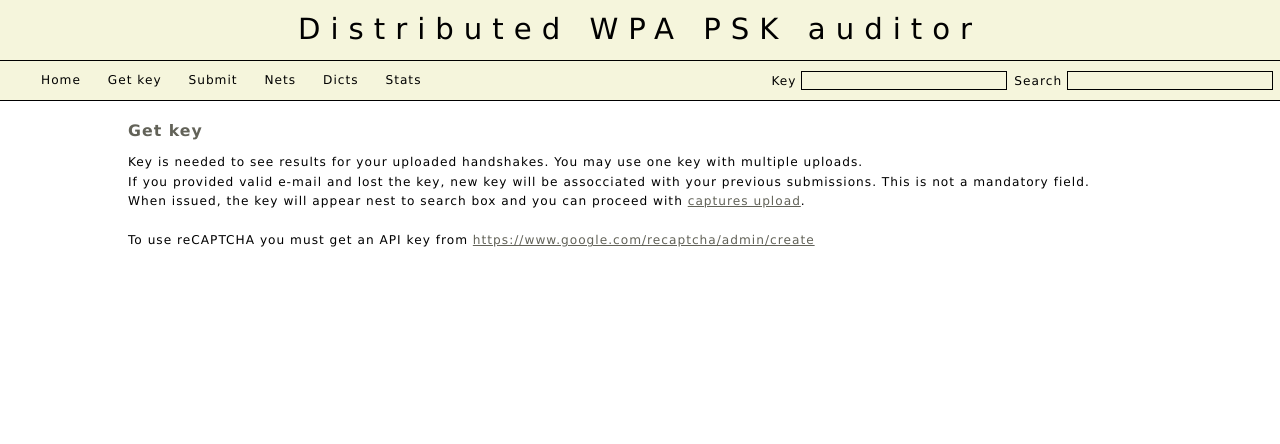
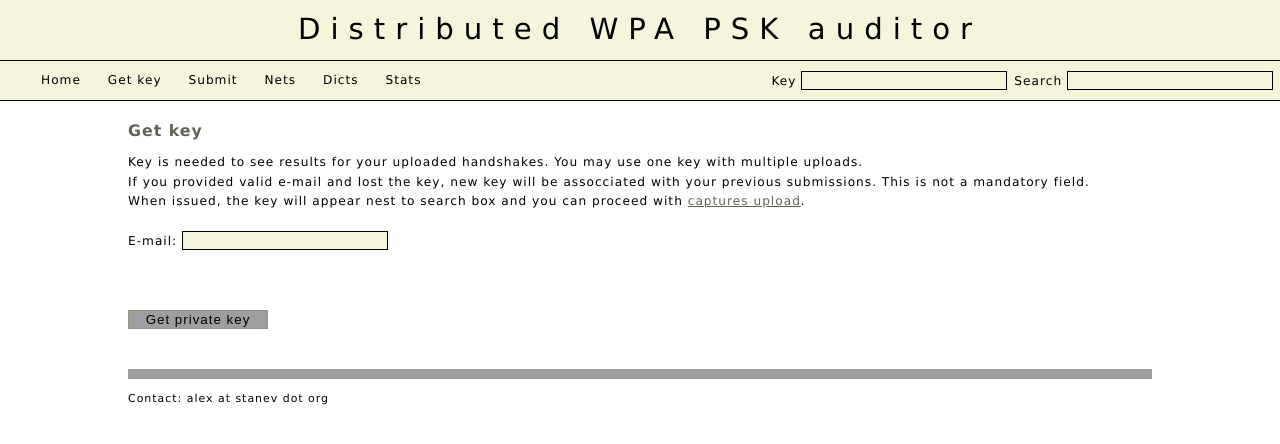
Before and after one commit to RealEnder/dwpa, a PHP site: page /?get_key in a window 1280 px wide. Shown: the top 444 px of the page. Run offline with PHP 8.4, Linux system fonts and the light colour scheme; some libraries are stand-ins or nearby versions; grey boxes are pictures that could not be loaded.

Commit message:
Implement reCAPTCHA v2 API

```diff
--- a/web/content/get_key.php
+++ b/web/content/get_key.php
@@ -1,29 +1,27 @@
 <h1>Get key</h1>
 <p>
 <?php
-if ($recap_resp->is_valid)
+if ($rec_valid) {
     echo 'Key issued. Make sure you keep it to access the results.';
-else {
+} else {
     if (isset($_COOKIE['key']))
         echo 'Key already issued.';
     else {
-        require_once('recaptchalib.php');
         echo '
 Key is needed to see results for your uploaded handshakes. You may use one key with multiple uploads.<br/>
 If you provided valid e-mail and lost the key, new key will be assocciated with your previous submissions. This is not a mandatory field.<br/>
 When issued, the key will appear nest to search box and you can proceed with <a href="?submit">captures upload</a>.
-<script type="text/javascript">
-    var RecaptchaOptions = {theme: "white"};
-</script>
-<form class="form" action="" method="post">';
-
-        echo recaptcha_get_html($publickey, $recap_resp->error);
-
-        echo '
+<script src="https://www.google.com/recaptcha/api.js"></script>
+<form class="form" action="" method="post">
 E-mail: <input class="searchinput" type="text" id="mail" name="mail" value="" />
 <br/><br/>
+<div class="g-recaptcha" data-sitekey="';
+echo $publickey;
+echo '"></div>
+<br/><br/>
 <input class="submitbutton" type="submit" value="Get private key" />
-</form>';
+</form>
+';
     }
 }
 ?>
--- a/web/index.php
+++ b/web/index.php
@@ -13,14 +13,36 @@ if (isset($_FILES['file'])) {
 }
 
 //User key actions
-if (isset($_POST['recaptcha_response_field'])) {
-    require_once('recaptchalib.php');
-    $recap_resp = recaptcha_check_answer ($privatekey,
-                                    $_SERVER['REMOTE_ADDR'],
-                                    $_POST['recaptcha_challenge_field'],
-                                    $_POST['recaptcha_response_field']);
+$rec_valid = false;
+if (isset($_POST['g-recaptcha-response'])) {
+    //Check reCAPTCHA
+    $handle = curl_init('https://www.google.com/recaptcha/api/siteverify');
+    $options = array(
+        CURLOPT_POST => true,
+        CURLOPT_POSTFIELDS => http_build_query(array(
+            'secret' => $privatekey,
+            'response' => $_POST['g-recaptcha-response'],
+            'remoteip' => $_SERVER['REMOTE_ADDR']
+        )),
+        CURLOPT_HTTPHEADER => array(
+            'Content-Type: application/x-www-form-urlencoded'
+        ),
+        CURLINFO_HEADER_OUT => false,
+        CURLOPT_HEADER => false,
+        CURLOPT_RETURNTRANSFER => true,
+        CURLOPT_SSL_VERIFYPEER => true
+    );
+    curl_setopt_array($handle, $options);
+    $response = curl_exec($handle);
+    curl_close($handle);
 
-    if ($recap_resp->is_valid) {
+    //Validate reCAPTCHA response
+    $responseData = json_decode($response, true);
+    if (isset($responseData['success']) && $responseData['success'] == true) {
+        $rec_valid = true;
+    }
+
+    if ($rec_valid) {
         require_once('db.php');
         require_once('common.php');
 
--- a/web/recaptchalib.php
+++ /dev/null
@@ -1,277 +0,0 @@
-<?php
-/*
- * This is a PHP library that handles calling reCAPTCHA.
- *    - Documentation and latest version
- *          http://recaptcha.net/plugins/php/
- *    - Get a reCAPTCHA API Key
- *          https://www.google.com/recaptcha/admin/create
- *    - Discussion group
- *          http://groups.google.com/group/recaptcha
- *
- * Copyright (c) 2007 reCAPTCHA -- http://recaptcha.net
- * AUTHORS:
- *   Mike Crawford
- *   Ben Maurer
- *
- * Permission is hereby granted, free of charge, to any person obtaining a copy
- * of this software and associated documentation files (the "Software"), to deal
- * in the Software without restriction, including without limitation the rights
- * to use, copy, modify, merge, publish, distribute, sublicense, and/or sell
- * copies of the Software, and to permit persons to whom the Software is
- * furnished to do so, subject to the following conditions:
- *
- * The above copyright notice and this permission notice shall be included in
- * all copies or substantial portions of the Software.
- *
- * THE SOFTWARE IS PROVIDED "AS IS", WITHOUT WARRANTY OF ANY KIND, EXPRESS OR
- * IMPLIED, INCLUDING BUT NOT LIMITED TO THE WARRANTIES OF MERCHANTABILITY,
- * FITNESS FOR A PARTICULAR PURPOSE AND NONINFRINGEMENT. IN NO EVENT SHALL THE
- * AUTHORS OR COPYRIGHT HOLDERS BE LIABLE FOR ANY CLAIM, DAMAGES OR OTHER
- * LIABILITY, WHETHER IN AN ACTION OF CONTRACT, TORT OR OTHERWISE, ARISING FROM,
- * OUT OF OR IN CONNECTION WITH THE SOFTWARE OR THE USE OR OTHER DEALINGS IN
- * THE SOFTWARE.
- */
-
-/**
- * The reCAPTCHA server URL's
- */
-define("RECAPTCHA_API_SERVER", "http://www.google.com/recaptcha/api");
-define("RECAPTCHA_API_SECURE_SERVER", "https://www.google.com/recaptcha/api");
-define("RECAPTCHA_VERIFY_SERVER", "www.google.com");
-
-/**
- * Encodes the given data into a query string format
- * @param $data - array of string elements to be encoded
- * @return string - encoded request
- */
-function _recaptcha_qsencode ($data) {
-        $req = "";
-        foreach ( $data as $key => $value )
-                $req .= $key . '=' . urlencode( stripslashes($value) ) . '&';
-
-        // Cut the last '&'
-        $req=substr($req,0,strlen($req)-1);
-        return $req;
-}
-
-
-
-/**
- * Submits an HTTP POST to a reCAPTCHA server
- * @param string $host
- * @param string $path
- * @param array $data
- * @param int port
- * @return array response
- */
-function _recaptcha_http_post($host, $path, $data, $port = 80) {
-
-        $req = _recaptcha_qsencode ($data);
-
-        $http_request  = "POST $path HTTP/1.0\r\n";
-        $http_request .= "Host: $host\r\n";
-        $http_request .= "Content-Type: application/x-www-form-urlencoded;\r\n";
-        $http_request .= "Content-Length: " . strlen($req) . "\r\n";
-        $http_request .= "User-Agent: reCAPTCHA/PHP\r\n";
-        $http_request .= "\r\n";
-        $http_request .= $req;
-
-        $response = '';
-        if( false == ( $fs = @fsockopen($host, $port, $errno, $errstr, 10) ) ) {
-                die ('Could not open socket');
-        }
-
-        fwrite($fs, $http_request);
-
-        while ( !feof($fs) )
-                $response .= fgets($fs, 1160); // One TCP-IP packet
-        fclose($fs);
-        $response = explode("\r\n\r\n", $response, 2);
-
-        return $response;
-}
-
-
-
-/**
- * Gets the challenge HTML (javascript and non-javascript version).
- * This is called from the browser, and the resulting reCAPTCHA HTML widget
- * is embedded within the HTML form it was called from.
- * @param string $pubkey A public key for reCAPTCHA
- * @param string $error The error given by reCAPTCHA (optional, default is null)
- * @param boolean $use_ssl Should the request be made over ssl? (optional, default is false)
-
- * @return string - The HTML to be embedded in the user's form.
- */
-function recaptcha_get_html ($pubkey, $error = null, $use_ssl = false)
-{
-	if ($pubkey == null || $pubkey == '') {
-		die ("To use reCAPTCHA you must get an API key from <a href='https://www.google.com/recaptcha/admin/create'>https://www.google.com/recaptcha/admin/create</a>");
-	}
-
-	if ($use_ssl) {
-                $server = RECAPTCHA_API_SECURE_SERVER;
-        } else {
-                $server = RECAPTCHA_API_SERVER;
-        }
-
-        $errorpart = "";
-        if ($error) {
-           $errorpart = "&amp;error=" . $error;
-        }
-        return '<script type="text/javascript" src="'. $server . '/challenge?k=' . $pubkey . $errorpart . '"></script>
-
-	<noscript>
-  		<iframe src="'. $server . '/noscript?k=' . $pubkey . $errorpart . '" height="300" width="500" frameborder="0"></iframe><br/>
-  		<textarea name="recaptcha_challenge_field" rows="3" cols="40"></textarea>
-  		<input type="hidden" name="recaptcha_response_field" value="manual_challenge"/>
-	</noscript>';
-}
-
-
-
-
-/**
- * A ReCaptchaResponse is returned from recaptcha_check_answer()
- */
-class ReCaptchaResponse {
-        var $is_valid;
-        var $error;
-}
-
-
-/**
-  * Calls an HTTP POST function to verify if the user's guess was correct
-  * @param string $privkey
-  * @param string $remoteip
-  * @param string $challenge
-  * @param string $response
-  * @param array $extra_params an array of extra variables to post to the server
-  * @return ReCaptchaResponse
-  */
-function recaptcha_check_answer ($privkey, $remoteip, $challenge, $response, $extra_params = array())
-{
-	if ($privkey == null || $privkey == '') {
-		die ("To use reCAPTCHA you must get an API key from <a href='https://www.google.com/recaptcha/admin/create'>https://www.google.com/recaptcha/admin/create</a>");
-	}
-
-	if ($remoteip == null || $remoteip == '') {
-		die ("For security reasons, you must pass the remote ip to reCAPTCHA");
-	}
-
-
-
-        //discard spam submissions
-        if ($challenge == null || strlen($challenge) == 0 || $response == null || strlen($response) == 0) {
-                $recaptcha_response = new ReCaptchaResponse();
-                $recaptcha_response->is_valid = false;
-                $recaptcha_response->error = 'incorrect-captcha-sol';
-                return $recaptcha_response;
-        }
-
-        $response = _recaptcha_http_post (RECAPTCHA_VERIFY_SERVER, "/recaptcha/api/verify",
-                                          array (
-                                                 'privatekey' => $privkey,
-                                                 'remoteip' => $remoteip,
-                                                 'challenge' => $challenge,
-                                                 'response' => $response
-                                                 ) + $extra_params
-                                          );
-
-        $answers = explode ("\n", $response [1]);
-        $recaptcha_response = new ReCaptchaResponse();
-
-        if (trim ($answers [0]) == 'true') {
-                $recaptcha_response->is_valid = true;
-        }
-        else {
-                $recaptcha_response->is_valid = false;
-                $recaptcha_response->error = $answers [1];
-        }
-        return $recaptcha_response;
-
-}
-
-/**
- * gets a URL where the user can sign up for reCAPTCHA. If your application
- * has a configuration page where you enter a key, you should provide a link
- * using this function.
- * @param string $domain The domain where the page is hosted
- * @param string $appname The name of your application
- */
-function recaptcha_get_signup_url ($domain = null, $appname = null) {
-	return "https://www.google.com/recaptcha/admin/create?" .  _recaptcha_qsencode (array ('domains' => $domain, 'app' => $appname));
-}
-
-function _recaptcha_aes_pad($val) {
-	$block_size = 16;
-	$numpad = $block_size - (strlen ($val) % $block_size);
-	return str_pad($val, strlen ($val) + $numpad, chr($numpad));
-}
-
-/* Mailhide related code */
-
-function _recaptcha_aes_encrypt($val,$ky) {
-	if (! function_exists ("mcrypt_encrypt")) {
-		die ("To use reCAPTCHA Mailhide, you need to have the mcrypt php module installed.");
-	}
-	$mode=MCRYPT_MODE_CBC;
-	$enc=MCRYPT_RIJNDAEL_128;
-	$val=_recaptcha_aes_pad($val);
-	return mcrypt_encrypt($enc, $ky, $val, $mode, "\0\0\0\0\0\0\0\0\0\0\0\0\0\0\0\0");
-}
-
-
-function _recaptcha_mailhide_urlbase64 ($x) {
-	return strtr(base64_encode ($x), '+/', '-_');
-}
-
-/* gets the reCAPTCHA Mailhide url for a given email, public key and private key */
-function recaptcha_mailhide_url($pubkey, $privkey, $email) {
-	if ($pubkey == '' || $pubkey == null || $privkey == "" || $privkey == null) {
-		die ("To use reCAPTCHA Mailhide, you have to sign up for a public and private key, " .
-		     "you can do so at <a href='http://www.google.com/recaptcha/mailhide/apikey'>http://www.google.com/recaptcha/mailhide/apikey</a>");
-	}
-
-
-	$ky = pack('H*', $privkey);
-	$cryptmail = _recaptcha_aes_encrypt ($email, $ky);
-
-	return "http://www.google.com/recaptcha/mailhide/d?k=" . $pubkey . "&c=" . _recaptcha_mailhide_urlbase64 ($cryptmail);
-}
-
-/**
- * gets the parts of the email to expose to the user.
- * eg, given johndoe@example,com return ["john", "example.com"].
- * the email is then displayed as john...@example.com
- */
-function _recaptcha_mailhide_email_parts ($email) {
-	$arr = preg_split("/@/", $email );
-
-	if (strlen ($arr[0]) <= 4) {
-		$arr[0] = substr ($arr[0], 0, 1);
-	} else if (strlen ($arr[0]) <= 6) {
-		$arr[0] = substr ($arr[0], 0, 3);
-	} else {
-		$arr[0] = substr ($arr[0], 0, 4);
-	}
-	return $arr;
-}
-
-/**
- * Gets html to display an email address given a public an private key.
- * to get a key, go to:
- *
- * http://www.google.com/recaptcha/mailhide/apikey
- */
-function recaptcha_mailhide_html($pubkey, $privkey, $email) {
-	$emailparts = _recaptcha_mailhide_email_parts ($email);
-	$url = recaptcha_mailhide_url ($pubkey, $privkey, $email);
-
-	return htmlentities($emailparts[0]) . "<a href='" . htmlentities ($url) .
-		"' onclick=\"window.open('" . htmlentities ($url) . "', '', 'toolbar=0,scrollbars=0,location=0,statusbar=0,menubar=0,resizable=0,width=500,height=300'); return false;\" title=\"Reveal this e-mail address\">...</a>@" . htmlentities ($emailparts [1]);
-
-}
-
-
-?>
```
